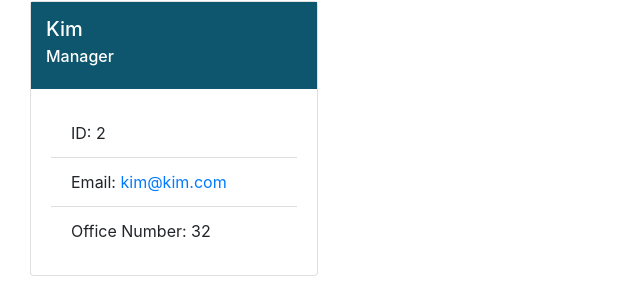
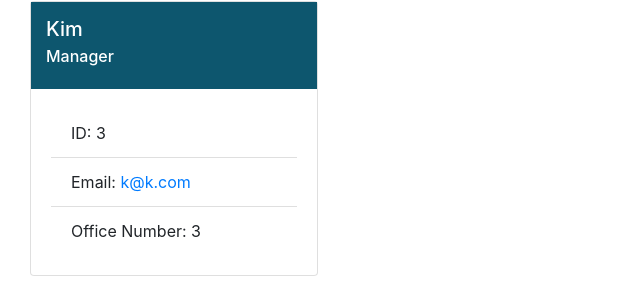
Before and after one commit to Kimmulligan/profile-generator, a website: page dist/index.html in a window 1280 px wide. Shown: the part 234-539 px from the top of the page, 0-640 px from the left. Drawn offline with nearby package versions, Linux system fonts and the light colour scheme.

Commit message:
working app

```diff
--- a/dist/index.html
+++ b/dist/index.html
@@ -44,9 +44,9 @@
       </div>
       <div class="card-body">
         <ul class="list-group list-group-flush">
-          <li class="list-group-item">ID: 2</li>
-          <li class="list-group-item">Email: <a href = "mailto:kim@kim.com">kim@kim.com</a></li>
-          <li class="list-group-item">Office Number: 32</li>
+          <li class="list-group-item">ID: 3</li>
+          <li class="list-group-item">Email: <a href = "mailto:k@k.com">k@k.com</a></li>
+          <li class="list-group-item">Office Number: 3</li>
         </ul>
       </div>
     </div></section></main></body></html>
```
